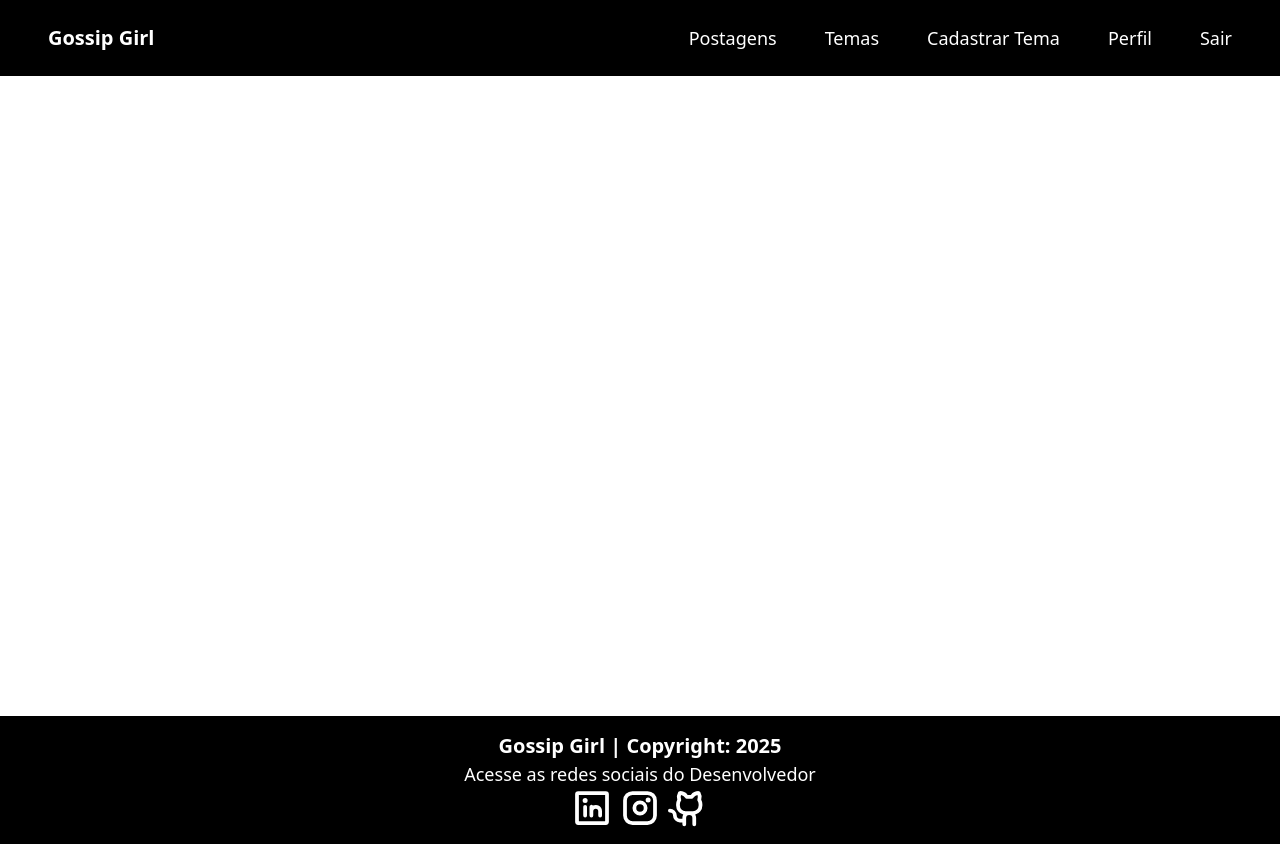
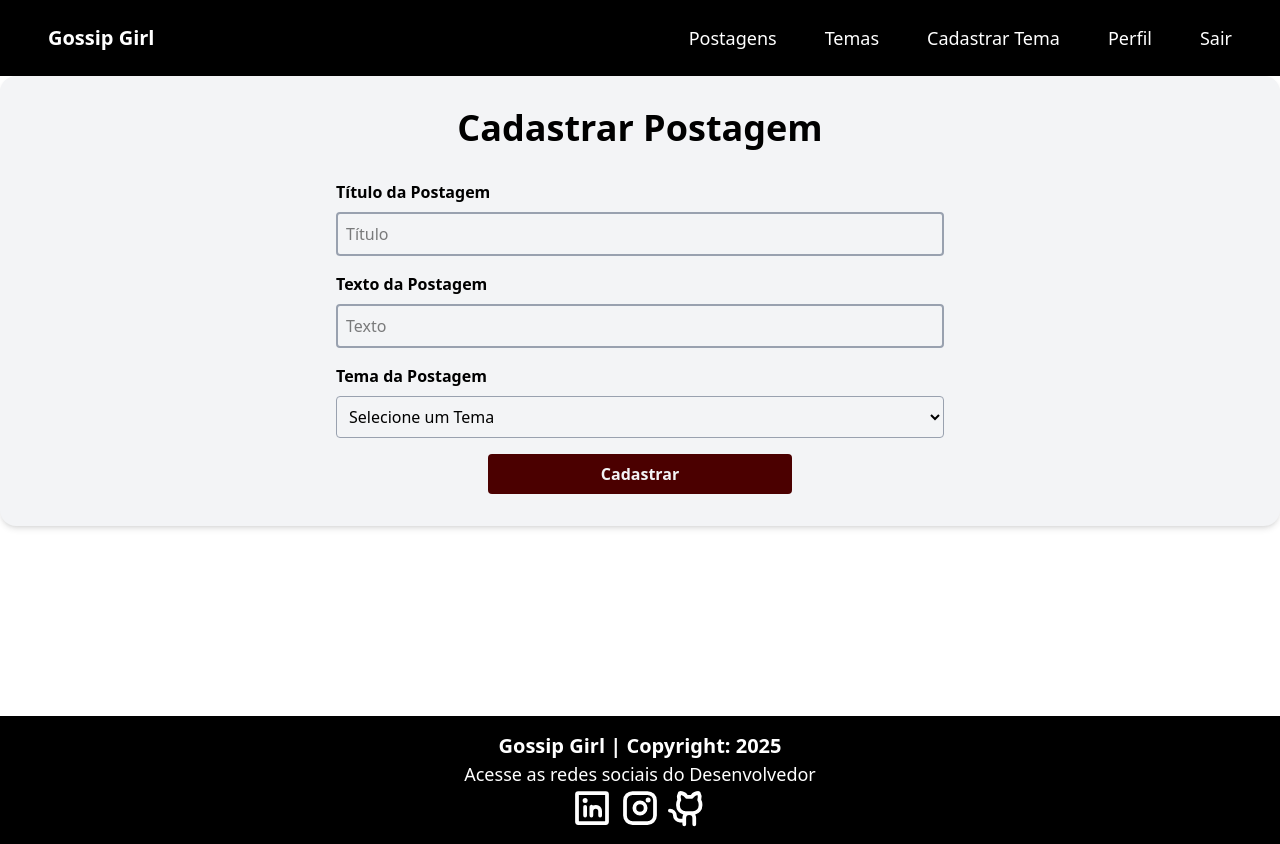
Before and after one commit to sthefanyom/GossipGirl-NextProject, a React (Vite) app: page /cadastrarpostagem in a window 1280 px wide. Built offline with nearby package versions, Linux system fonts and the light colour scheme.

Commit message:
Implementando cadastram postagem e listar postagens

```diff
--- a/package.json
+++ b/package.json
@@ -15,6 +15,7 @@
     "react": "^19.1.1",
     "react-dom": "^19.1.1",
     "react-router-dom": "^7.9.4",
+    "reactjs-popup": "^2.0.6",
     "tailwindcss": "^4.1.16"
   },
   "devDependencies": {
--- a/src/App.tsx
+++ b/src/App.tsx
@@ -8,6 +8,8 @@
 import ListaTemas from "./components/tema/listatemas/ListaTemas";
 import FormTema from "./components/tema/formtema/FormTema";
 import DeletarTema from "./components/tema/deletartema/DeletarTema";
+import ListaPostagens from "./components/postagem/listapostagens/ListaPostagens";
+import FormPostagem from "./components/postagem/formpostagem/FormPostagem";
 
 function App() {
   return (
@@ -25,6 +27,9 @@
             <Route path="/cadastrartema" element={<FormTema />} />
             <Route path="/editartema/:id" element={<FormTema />} />
             <Route path="/deletartema/:id" element={<DeletarTema />} />
+            <Route path="/postagens" element={<ListaPostagens />} />
+            <Route path="/cadastrarpostagem" element={<FormPostagem />} />
+            <Route path="/editarpostagem/:id" element={<FormPostagem />} />
           </Routes>
         </div>
         <Footer />
--- /dev/null
+++ b/src/components/postagem/cardpostagem/CardPostagem.tsx
@@ -0,0 +1,44 @@
+import { Link } from 'react-router-dom'
+import type Postagem from '../../../models/Postagem'
+
+interface CardPostagensProps {
+    postagem: Postagem
+}
+
+function CardPostagem({ postagem }: CardPostagensProps){
+    return (
+        <div className='border-black border
+            flex flex-col rounded overflow-hidden justify-between'>
+
+            <div>
+                <div className="flex w-full bg-[#4B0000] text-white py-2 px-4 items-center gap-4">
+                    <img src={postagem.usuario?.foto}
+                         className='h-12 rounded-full' alt="{postagem.usuario?.nome}" />
+                    <h3 className='text-lg font-bold text-center uppercase'>
+                        {postagem.usuario?.nome}
+                    </h3>
+                </div>
+                <div className='p-4 '>
+                    <div className= 'p-8 text-black bg-gray-100 h-full'>
+                    <h4 className='text-lg font-semibold uppercase'>{postagem.titulo}</h4>
+                    <p>{postagem.texto}</p>
+                    <p>Tema: {postagem.tema?.descricao} </p>
+                    <p>Data: {new Intl.DateTimeFormat("pt-BR", {dateStyle: 'full', timeStyle: 'medium',}).format(new Date(postagem.data))} </p>
+                    </div>
+                </div>
+            </div>
+            <div className="flex">
+                <Link to='' className='w-full text-white bg-black
+                    hover:bg-[#565656] flex items-center justify-center py-2'>
+                    <button>Editar</button>
+                </Link>
+                <Link to='' className='text-white bg-black
+                    hover:bg-[#4B0000] w-full flex items-center justify-center'>
+                    <button>Deletar</button>
+                </Link>
+            </div>
+        </div>
+    )
+}
+
+export default CardPostagem
--- /dev/null
+++ b/src/components/postagem/formpostagem/FormPostagem.tsx
@@ -0,0 +1,60 @@
+function FormPostagem() {
+  return (
+    <div className="container flex flex-col mx-auto items-center bg-gray-100 text-black p-8 rounded-2xl shadow-md">
+      <h1 className="text-4xl font-bold text-center mb-8 text-black">
+        Cadastrar Postagem
+      </h1>
+
+      <form className="flex flex-col w-1/2 gap-4">
+        <div className="flex flex-col gap-2">
+          <label htmlFor="titulo" className="font-semibold text-black">
+            Título da Postagem
+          </label>
+          <input
+            type="text"
+            placeholder="Título"
+            name="titulo"
+            required
+            className="border-2 border-gray-400 bg-gray-100 text-black rounded p-2 focus:outline-none focus:border-[#4B0000]"
+          />
+        </div>
+
+        <div className="flex flex-col gap-2">
+          <label htmlFor="texto" className="font-semibold text-black">
+            Texto da Postagem
+          </label>
+          <input
+            type="text"
+            placeholder="Texto"
+            name="texto"
+            required
+            className="border-2 border-gray-400 bg-gray-100 text-black rounded p-2 focus:outline-none focus:border-[#4B0000]"
+          />
+        </div>
+
+        <div className="flex flex-col gap-2">
+          <p className="font-semibold text-black">Tema da Postagem</p>
+          <select
+            name="tema"
+            id="tema"
+            className="border p-2 border-gray-400 rounded bg-gray-100 text-black focus:outline-none focus:border-[#4B0000]"
+          >
+            <option value="" selected disabled>
+              Selecione um Tema
+            </option>
+            <option>tema1</option>
+          </select>
+        </div>
+
+        <button
+          type="submit"
+          className="rounded bg-[#4B0000] hover:bg-black text-gray-100 font-bold w-1/2 mx-auto py-2 flex justify-center transition duration-300"
+        >
+          Cadastrar
+        </button>
+      </form>
+    </div>
+  );
+}
+
+export default FormPostagem;
--- /dev/null
+++ b/src/components/postagem/listapostagens/ListaPostagens.tsx
@@ -0,0 +1,83 @@
+import { useContext, useEffect, useState } from "react";
+import { useNavigate } from "react-router-dom";
+import { SyncLoader } from "react-spinners";
+import { AuthContext } from "../../../contexts/AuthContext";
+import type Postagem from "../../../models/Postagem";
+import { buscar } from "../../../services/Service";
+import CardPostagem from "../cardpostagem/CardPostagem";
+
+function ListaPostagens() {
+
+    const navigate = useNavigate();
+
+    const [isLoading, setIsLoading] = useState<boolean>(false)
+
+    const [postagens, setPostagens] = useState<Postagem[]>([])
+
+    const { usuario, handleLogout } = useContext(AuthContext)
+    const token = usuario.token
+
+    useEffect(() => {
+        if (token === '') {
+            alert('Você precisa estar logado!')
+            navigate('/')
+        }
+    }, [token])
+
+    useEffect(() => {
+        buscarPostagens()
+    }, [postagens.length])
+
+    async function buscarPostagens() {
+        try {
+
+            setIsLoading(true)
+
+            await buscar('/postagens', setPostagens, {
+                headers: { Authorization: token }
+            })
+        // eslint-disable-next-line @typescript-eslint/no-explicit-any
+        } catch (error: any) {
+            if (error.toString().includes('401')) {
+                handleLogout()
+            }
+        }finally {
+            setIsLoading(false)
+        }
+    }
+
+    return (
+        <>
+
+            {isLoading && (
+                <div className="flex justify-center w-full my-8">
+                    <SyncLoader
+                        color="#4B0000"
+                        size={32}
+                    />
+                </div>
+            )}
+
+            <div className="flex justify-center w-full my-4">
+                <div className="container flex flex-col">
+
+                    {(!isLoading && postagens.length === 0) && (
+                            <span className="text-3xl text-center my-8">
+                                Nenhuma Postagem foi encontrada!
+                            </span>
+                    )}
+
+                    <div className="grid grid-cols-1 md:grid-cols-2
+                                    lg:grid-cols-3 gap-8">
+                            {
+                                postagens.map((postagem) => (
+                                    <CardPostagem key={postagem.id} postagem={postagem}/>
+                                ))
+                            }
+                    </div>
+                </div>
+            </div>
+        </>
+    )
+}
+export default ListaPostagens;
--- /dev/null
+++ b/src/components/postagem/modalpostagem/ModalPostagem.tsx
@@ -0,0 +1,28 @@
+import Popup from 'reactjs-popup';
+
+import 'reactjs-popup/dist/index.css';
+import FormPostagem from '../formpostagem/FormPostagem';
+
+function ModalPostagem() {
+  return (
+    <>
+      <Popup
+        trigger={
+          <button
+            className='rounded bg-black hover:bg-[#4B0000] text-white border-white border-solid border-2 py-2 px-4'>
+            Nova Postagem
+          </button>
+        }
+        modal
+        contentStyle={{
+          borderRadius: '1rem',
+          paddingBottom: '2rem'
+        }}
+      >
+        <FormPostagem />
+      </Popup>
+    </>
+  );
+}
+
+export default ModalPostagem;
--- a/src/components/tema/cardtema/CardTema.tsx
+++ b/src/components/tema/cardtema/CardTema.tsx
@@ -8,7 +8,7 @@
 function CardTema({ tema }: CardTemaProps) {
   return (
     <div className='border flex flex-col rounded-2x1 overflow-hidden justify-between'>
-        <header className='py-2 px-6 bg-black text-white font-bold text-2x1'>Tema</header>
+        <header className='py-2 px-6 bg-[#4B0000] text-white font-bold text-2x1'>Tema</header>
         <p className='p-8 text-black bg-gray-100 h-full'>{tema.descricao}</p>
 
         <div className="flex">
--- a/src/pages/home/Home.tsx
+++ b/src/pages/home/Home.tsx
@@ -1,4 +1,6 @@
 import React from 'react'
+import ListaPostagens from '../../components/postagem/listapostagens/ListaPostagens'
+import ModalPostagem from '../../components/postagem/modalpostagem/ModalPostagem'
 
 
 function Home() {
@@ -15,9 +17,7 @@
                         </p>
 
                         <div className="flex justify-around gap-4">
-                            <div className="rounded bg-black hover:bg-[#4B0000] text-white border-white border-solid border-2 py-2 px-4">
-                                Nova Postagem
-                            </div>
+                             <ModalPostagem />
                         </div>
                     </div>
 
@@ -30,6 +30,7 @@
                     </div>
                 </div>
             </div>
+             <ListaPostagens />
         </>
     )
 }
```
Also changed, not shown: 1 other file (tests, documents, lock files or other folders).
